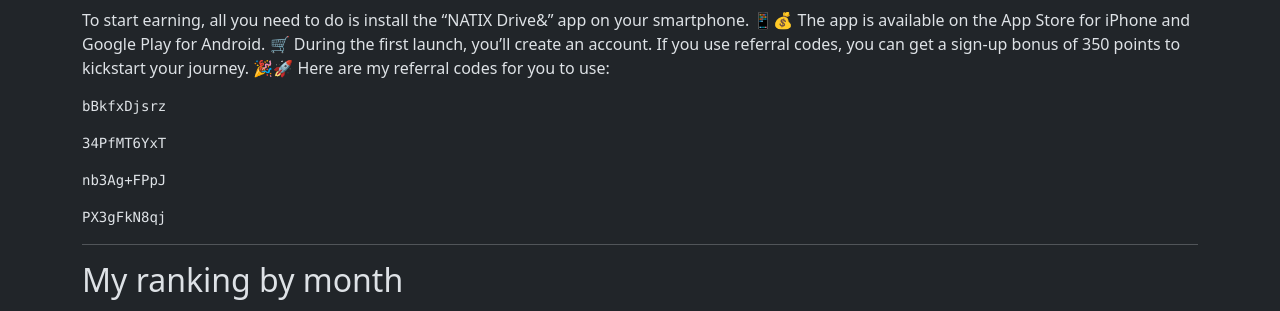
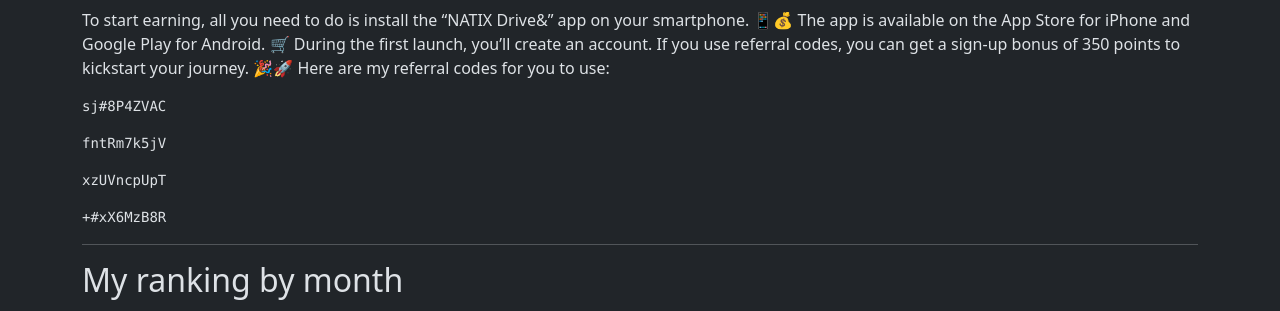
Before and after one commit to torrocus/natix, a Jekyll site: the page built from index.md, in a window 1280 px wide and 900 px high, scrolled down 2352 px. Shown: the part 162-473 px from the top of the window. Built offline with Jekyll 4.4.1, drawn with Linux system fonts in a browser that asks for light colours; comment, search, counter and statistics services are not loaded.

Commit message:
Refresh referrer codes

````diff
--- a/index.md
+++ b/index.md
@@ -136,19 +136,19 @@ If you use referral codes, you can get a sign-up bonus of 350 points to kickstar
 Here are my referral codes for you to use:
 <!-- NATIX-REFERRAL-CODES-LIST:START -->
 ```
-bBkfxDjsrz
+sj#8P4ZVAC
 ```
 
 ```
-34PfMT6YxT
+fntRm7k5jV
 ```
 
 ```
-nb3Ag+FPpJ
+xzUVncpUpT
 ```
 
 ```
-PX3gFkN8qj
++#xX6MzB8R
 ```
 <!-- NATIX-REFERRAL-CODES-LIST:END -->
 <!--
--- a/natix_referral_codes.csv
+++ b/natix_referral_codes.csv
@@ -75,3 +75,7 @@ createdOn,expirieOn,code,usedOn
 2025-09-07,2025-09-14,34PfMT6YxT,
 2025-09-07,2025-09-14,nb3Ag+FPpJ,
 2025-09-07,2025-09-14,PX3gFkN8qj,
+2025-09-14,2025-09-21,sj#8P4ZVAC,
+2025-09-14,2025-09-21,fntRm7k5jV,
+2025-09-14,2025-09-21,xzUVncpUpT,
+2025-09-14,2025-09-21,+#xX6MzB8R,
````
